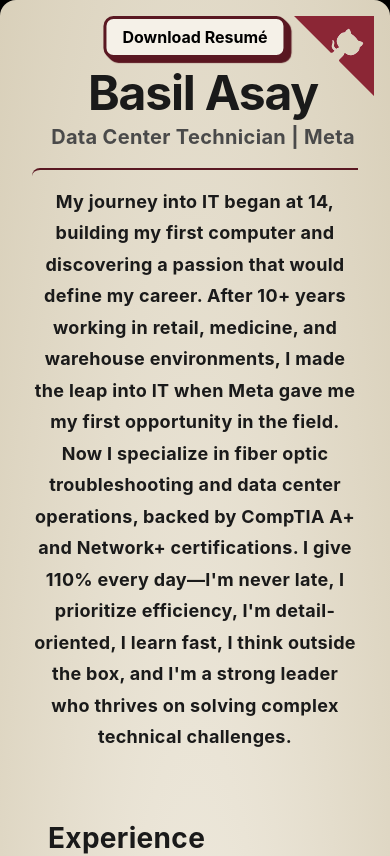
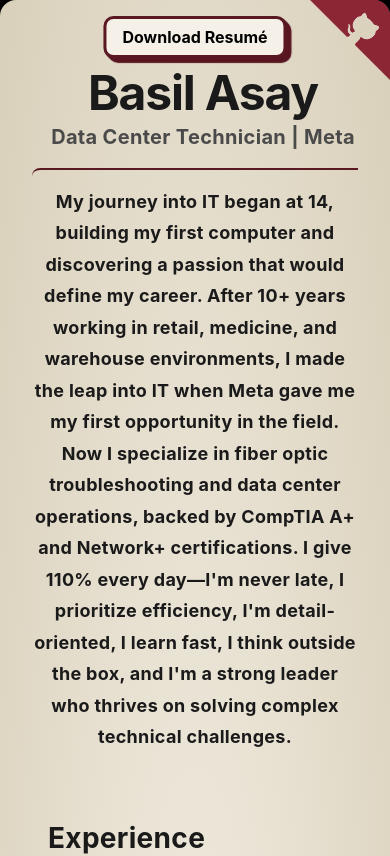
Before and after one commit to Flopet/basilasay, a Next.js app: page / in a window 390 px wide. Shown: the top 856 px of the page. Built offline with nearby package versions, Linux system fonts and the light colour scheme; a web font is replaced by a local one.

Commit message:
Fixed download button positioning on mobile screens.

```diff
--- a/app/page.mobile.css
+++ b/app/page.mobile.css
@@ -29,6 +29,11 @@
   .shadow-overlay {
     border-radius: 50%;
     box-shadow: inset 0 10px 15px var(--shadow);
+  }
+
+  .github-corner-svg {
+    top: 0;
+    right: 0;
   }
 
   /* Content takes full width */
--- a/components/GithubRibbon.tsx
+++ b/components/GithubRibbon.tsx
@@ -12,7 +12,6 @@
   }
 
   return (
-      <div>
       <a href={href}
          className="github-corner"
          target="_blank"
@@ -29,6 +28,5 @@
               fill="currentColor" className="octo-body"/>
         </svg>
       </a>
-      </div>
 )
 }
```
